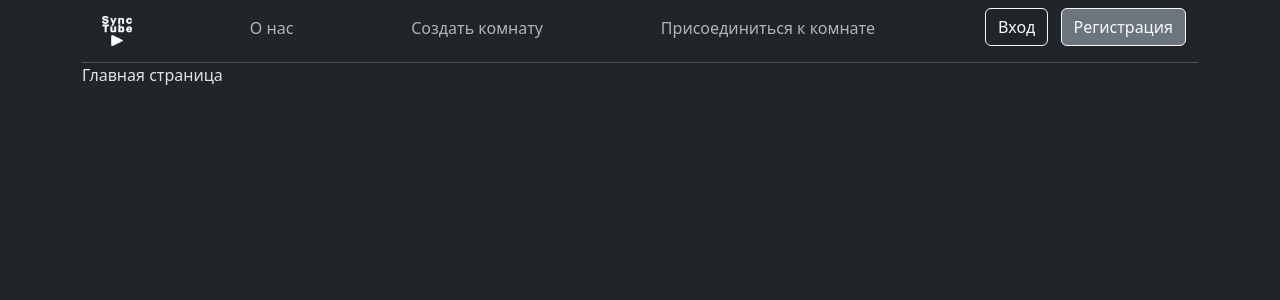
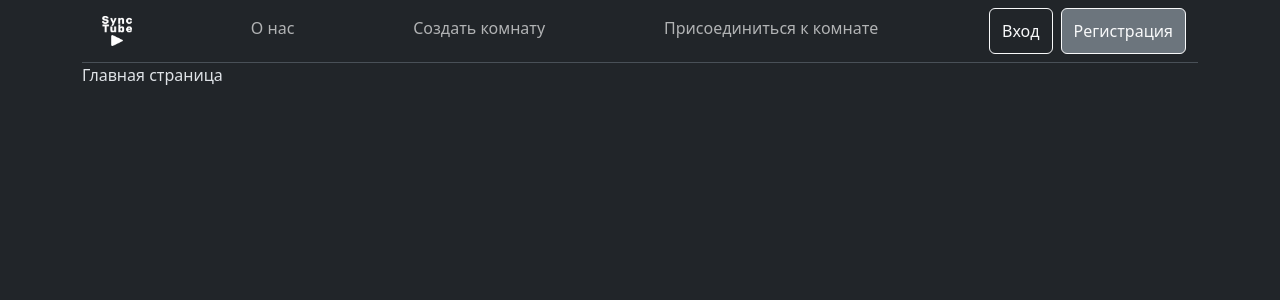
Before and after one commit to FicalyLyashkin/webproject, a Flask app: page / in a window 1280 px wide. Shown: the top 300 px of the page. Run offline with Flask 3, Linux system fonts and the light colour scheme.

Commit message:
Update base.html

```diff
--- a/templates/base.html
+++ b/templates/base.html
@@ -20,7 +20,7 @@
                     <li class="nav-item"><a class="nav-link" href="/">О нас</a></li>
                     <li class="nav-item"><a class="nav-link" href="/create_room">Создать комнату</a></li>
                     <li class="nav-item"><a class="nav-link" href="/join_room">Присоединиться к комнате</a></li>
-                    <div class="text-end">
+                    <div class="text-end" style="display: flex; justify-content: center;">
                         {% if current_user.is_authenticated %}
                         <li class="nav-item"><a class="nav-link" href="/">
                             <p>{% set file = 'img/' + current_user.icon %}</p>
```
